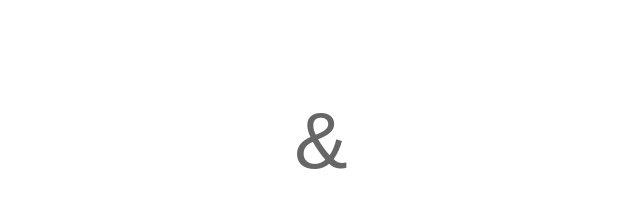
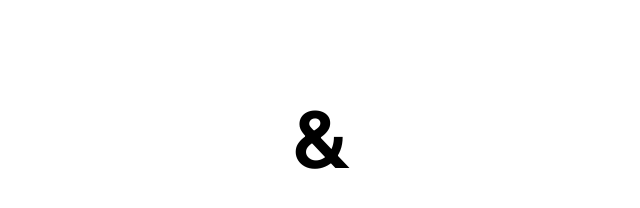
Before and after one commit to supposedly/hadi.is, a Jekyll site: the page built from index.html, in a window 1280 px wide. Shown: the part 677-885 px from the top of the page, without its empty margins (319-959 px from the left). Built offline with Jekyll 4.4.1, drawn with Linux system fonts in a browser that asks for light colours.

```diff
--- a/_layouts/default.html
+++ b/_layouts/default.html
@@ -4,8 +4,7 @@
     <meta charset="utf-8">
     <meta name="viewport" content="width=device-width, initial-scale=1">
     <link rel="stylesheet" href="/styles.css">
-    <link href="https://fonts.googleapis.com/css2?family=Noto+Sans+TC:wght@400;500;700;900&display=swap" rel="stylesheet">
-    <link href="https://fonts.googleapis.com/css2?family=Inconsolata:wght@400&display=swap" rel="stylesheet">
+    <link href="https://fonts.googleapis.com/css2?family=Noto+Sans+TC:wght@400;500;700;900&family=Inconsolata:wght@400&family=Raleway:wght@700&display=swap" rel="stylesheet">
     {% for stylesheet in page.stylesheets %}
       <link rel="stylesheet" href="{{ stylesheet }}">
     {% endfor %}
--- a/index.scss
+++ b/index.scss
@@ -18,7 +18,7 @@
   width: 80%;
   cursor: pointer;
   background-color: rgba(0, 0, 0, 0);
-  color: rgba(0, 0, 0, 60%);
+  color: black;
   box-shadow: none;
   border: none {
     radius: 5px;
@@ -38,6 +38,10 @@
       background-color: #999;
     }
   }
+
+  &#show-links {
+    font-family: 'Raleway', sans-serif;
+  }
 }
 
 #links {
@@ -54,14 +58,18 @@
   }
   nav {
     display: inline;
-    a {
-      ::after {
-        content: ' test '
-      }
-    }
-    span:last-child {  // bullet point
-      display: none;
-    }
+    // a {
+    //   // comment these out for the no-list effect
+    //   &::after {
+    //     content: ', ';
+    //   }
+    //   &:last-child::before {
+    //     content: 'and ';
+    //   }
+    //   &:last-child::after {
+    //     content: '.';
+    //   }
+    // }
   }
   a {
     &:hover {
```
